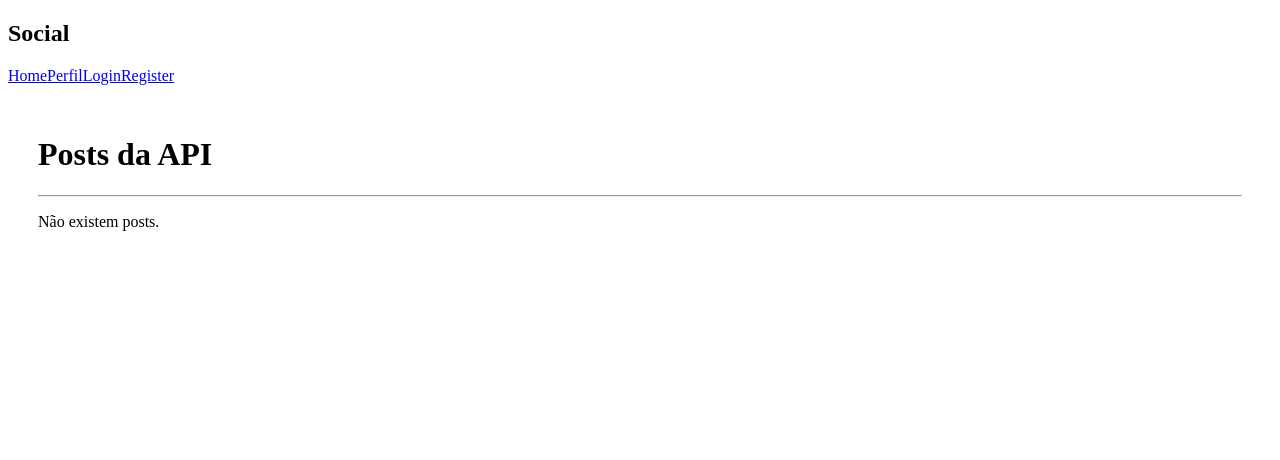
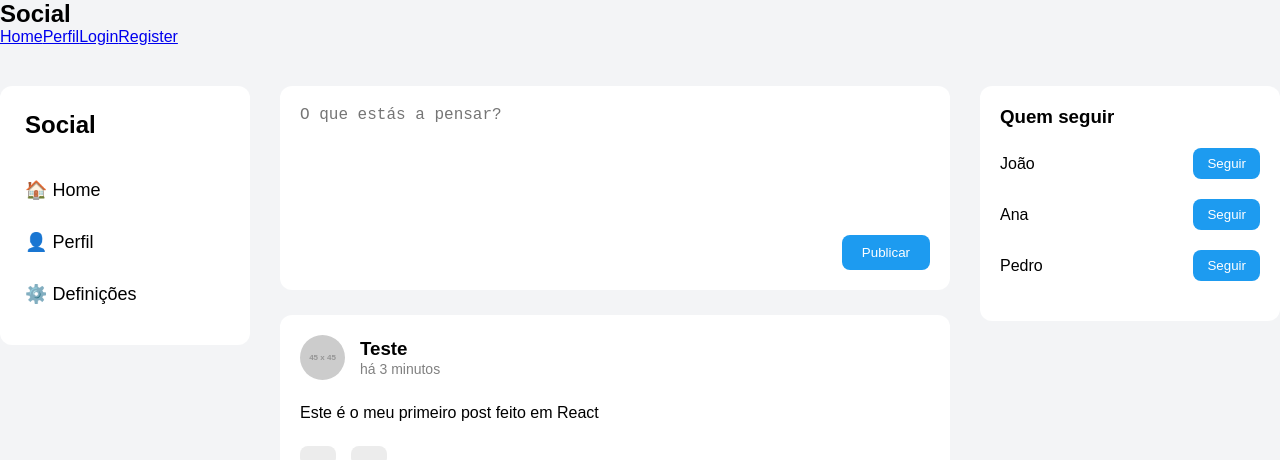
Before and after one commit to GCravo04/IWProject, a React (Vite) app in the folder React/: page / in a window 1280 px wide. Shown: the top 460 px of the page. Built offline with nearby package versions, Linux system fonts and the light colour scheme.

Commit message:
Alteração do UI e adição de Post na API

```diff
--- /dev/null
+++ b/React/src/Css/Home.css
@@ -0,0 +1,248 @@
+*{
+    margin:0;
+    padding:0;
+    box-sizing:border-box;
+}
+
+body{
+    background:#f3f4f6;
+    font-family:Arial, Helvetica, sans-serif;
+}
+
+.home{
+
+    max-width:1400px;
+
+    margin:40px auto;
+
+    display:grid;
+
+    grid-template-columns:250px 1fr 300px;
+
+    gap:30px;
+
+}
+
+.left-sidebar{
+
+    background:white;
+
+    border-radius:12px;
+
+    padding:25px;
+
+    height:fit-content;
+
+}
+
+.left-sidebar h2{
+
+    margin-bottom:25px;
+
+}
+
+.left-sidebar ul{
+
+    list-style:none;
+
+}
+
+.left-sidebar li{
+
+    padding:15px 0;
+
+    cursor:pointer;
+
+    font-size:18px;
+
+}
+
+.feed{
+
+    display:flex;
+
+    flex-direction:column;
+
+    gap:25px;
+
+}
+
+.create-post{
+
+    background:white;
+
+    border-radius:12px;
+
+    padding:20px;
+
+}
+
+.create-post textarea{
+
+    width:100%;
+
+    height:110px;
+
+    resize:none;
+
+    border:none;
+
+    outline:none;
+
+    font-size:16px;
+
+}
+
+.create-post button{
+
+    margin-top:15px;
+
+    padding:10px 20px;
+
+    border:none;
+
+    border-radius:8px;
+
+    background:#1d9bf0;
+
+    color:white;
+
+    cursor:pointer;
+
+    float:right;
+
+}
+
+.post{
+
+    background:white;
+
+    padding:20px;
+
+    border-radius:12px;
+
+}
+
+.post-header{
+
+    display:flex;
+
+    align-items:center;
+
+    gap:15px;
+
+}
+
+.post-header img{
+
+    border-radius:50%;
+
+}
+
+.post-header span{
+
+    color:gray;
+
+    font-size:14px;
+
+}
+
+.post p{
+
+    margin:20px 0;
+
+    line-height:1.6;
+
+}
+
+.post-actions{
+
+    display:flex;
+
+    gap:15px;
+
+}
+
+.post-actions button{
+
+    border:none;
+
+    background:#ececec;
+
+    padding:10px 18px;
+
+    border-radius:8px;
+
+    cursor:pointer;
+
+}
+
+.right-sidebar{
+
+    background:white;
+
+    padding:20px;
+
+    border-radius:12px;
+
+    height:fit-content;
+
+}
+
+.right-sidebar h3{
+
+    margin-bottom:20px;
+
+}
+
+.suggestion{
+
+    display:flex;
+
+    justify-content:space-between;
+
+    align-items:center;
+
+    margin-bottom:20px;
+
+}
+
+.suggestion button{
+
+    border:none;
+
+    background:#1d9bf0;
+
+    color:white;
+
+    padding:8px 14px;
+
+    border-radius:8px;
+
+    cursor:pointer;
+
+}
+
+@media(max-width:1000px){
+
+    .home{
+
+        grid-template-columns:1fr;
+
+        margin:20px;
+
+    }
+
+    .left-sidebar{
+
+        display:none;
+
+    }
+
+    .right-sidebar{
+
+        display:none;
+
+    }
+
+}
--- a/React/src/Pages/Home.jsx
+++ b/React/src/Pages/Home.jsx
@@ -1,73 +1,111 @@
-import { useEffect, useState } from "react";
-//import { getPosts } from "../api/posts";
+import "../Css/Home.css";
 
 function Home() {
+    return (
+        <div className="home">
 
-    const [posts, setPosts] = useState([]);
-    const [loading, setLoading] = useState(true);
+            <aside className="left-sidebar">
+                <h2>Social</h2>
 
-    useEffect(() => {
+                <ul>
+                    <li>🏠 Home</li>
+                    <li>👤 Perfil</li>
+                    <li>⚙️ Definições</li>
+                </ul>
+            </aside>
 
-        async function loadPosts() {
+            <main className="feed">
 
-            try {
+                <div className="create-post">
 
-                const response = await getPosts();
+                    <textarea
+                        placeholder="O que estás a pensar?"
+                    ></textarea>
 
-                console.log(response.data);
+                    <button>
+                        Publicar
+                    </button>
 
-                setPosts(response.data);
+                </div>
 
-            }
-            catch (err) {
+                <div className="post">
 
-                console.error(err);
+                    <div className="post-header">
 
-            }
-            finally {
+                        <img
+                            src="https://placehold.co/45"
+                            alt=""
+                        />
 
-                setLoading(false);
+                        <div>
 
-            }
-        }
+                            <h3>Teste</h3>
 
-        loadPosts();
+                            <span>há 3 minutos</span>
 
-    }, []);
+                        </div>
 
-    if (loading)
-        return <h2>A carregar...</h2>;
+                    </div>
 
-    return (
-        <div style={{ padding: "30px" }}>
+                    <p>
+                        Este é o meu primeiro post feito em React
+                    </p>
 
-            <h1>Posts da API</h1>
+                    <div className="post-actions">
 
-            <hr />
+                        <button>
 
-            {posts.length === 0 ? (
-                <p>Não existem posts.</p>
-            ) : (
-                posts.map(post => (
-                    <div
-                        key={post.postId}
-                        style={{
-                            border: "1px solid #ccc",
-                            padding: "15px",
-                            marginBottom: "15px",
-                            borderRadius: "10px"
-                        }}
-                    >
-                        <h3>{post.user?.userName}</h3>
+                        </button>
 
-                        <p>{post.content}</p>
+                        <button>
 
-                        <small>
-                            {new Date(post.createdAt).toLocaleString()}
-                        </small>
+                        </button>
+
                     </div>
-                ))
-            )}
+
+                </div>
+
+                <div className="post">
+
+                </div>
+
+            </main>
+
+            <aside className="right-sidebar">
+
+                <h3>Quem seguir</h3>
+
+                <div className="suggestion">
+
+                    <span>João</span>
+
+                    <button>
+                        Seguir
+                    </button>
+
+                </div>
+
+                <div className="suggestion">
+
+                    <span>Ana</span>
+
+                    <button>
+                        Seguir
+                    </button>
+
+                </div>
+
+                <div className="suggestion">
+
+                    <span>Pedro</span>
+
+                    <button>
+                        Seguir
+                    </button>
+
+                </div>
+
+            </aside>
 
         </div>
     );
```
Also changed, not shown: React/src/API/Post.js (added, +32 -0 lines).
